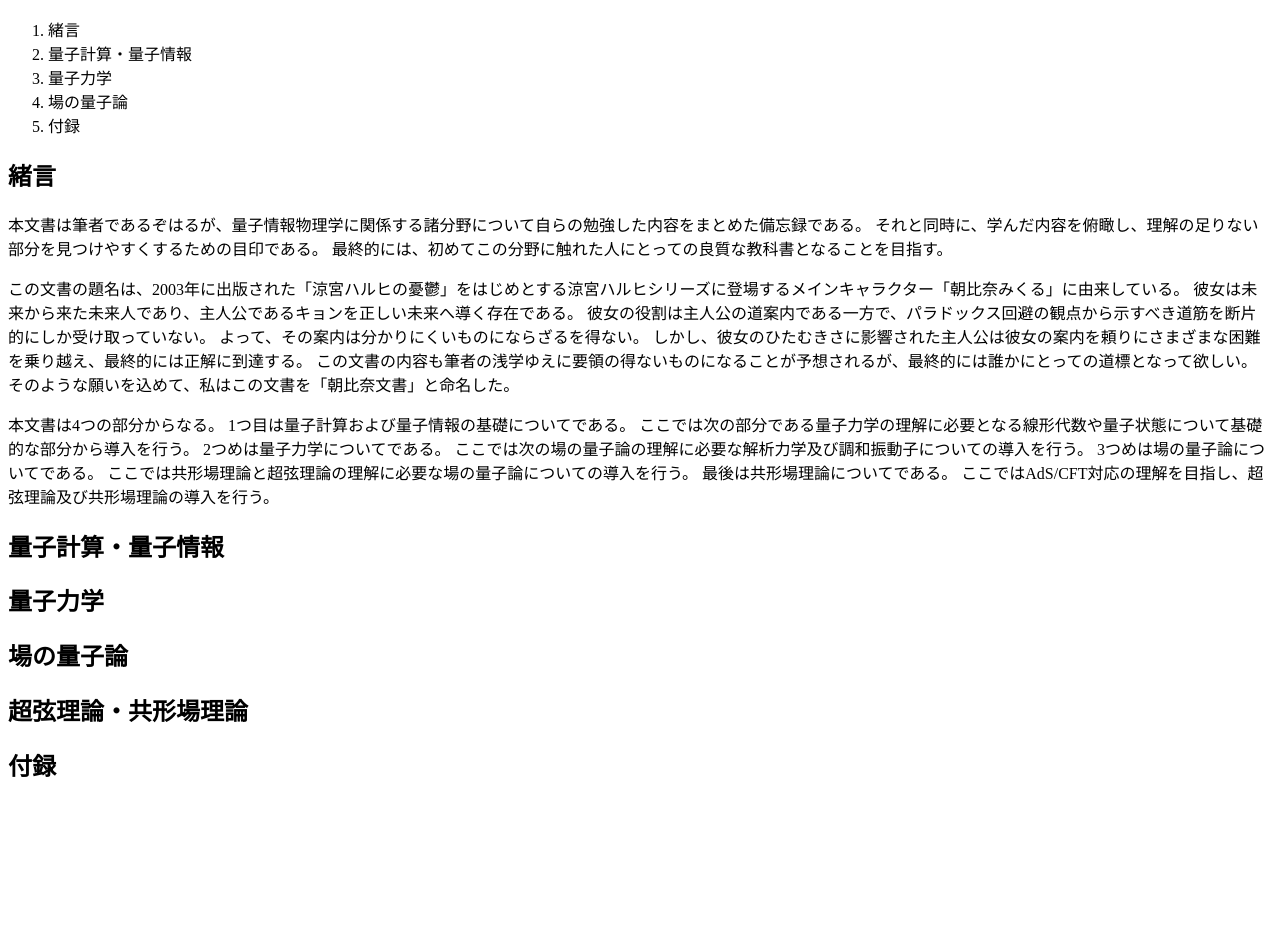
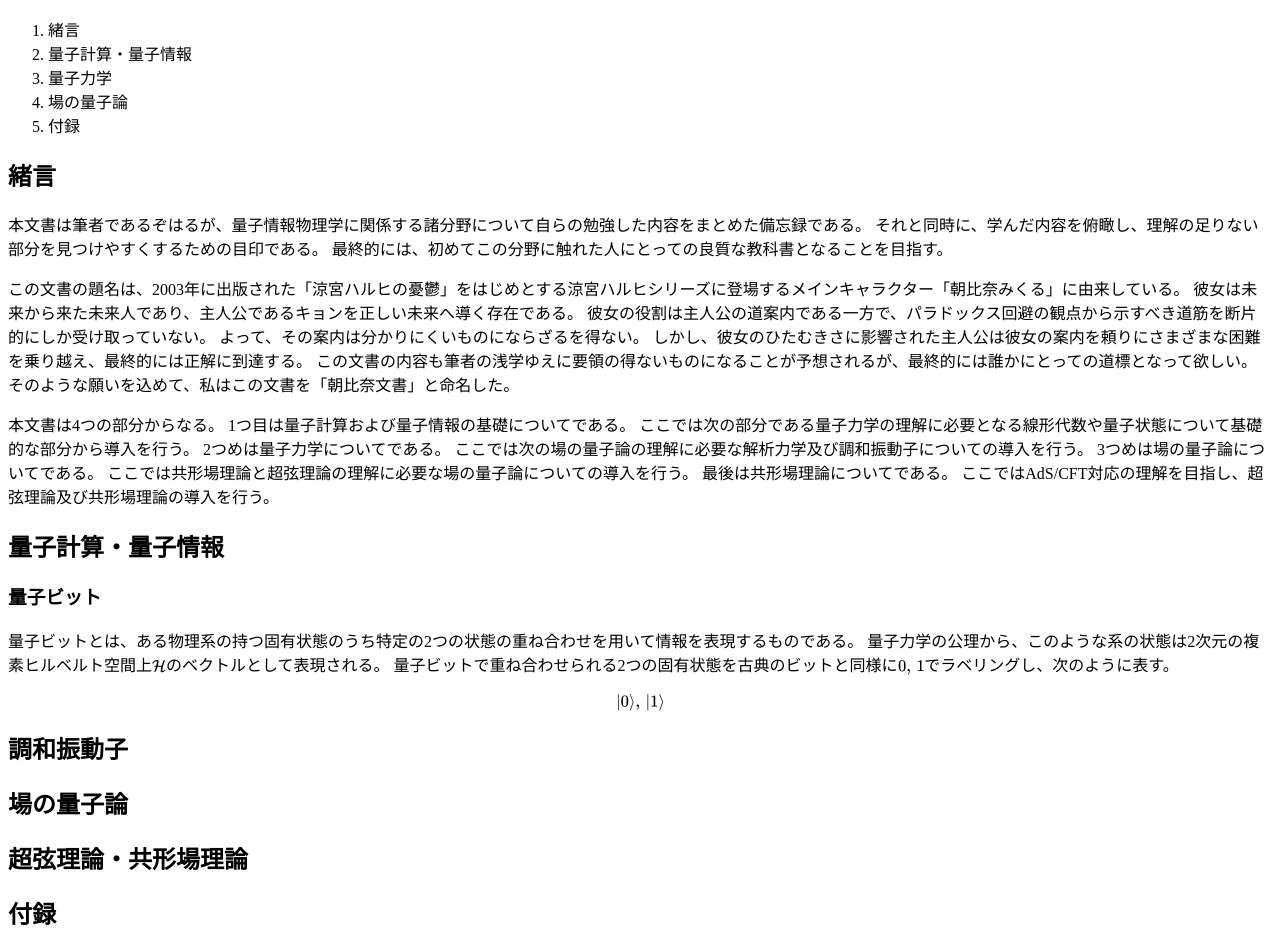
Before and after one commit to zohar0729/zohar0729.github.io, a plain HTML site: page contents/asahina.html in a window 1280 px wide. Shown: the part 127-1077 px from the top of the page. Before the commit the page ends 929 px from the top, so only its background shows below. Drawn offline with nearby package versions, Linux system fonts and the light colour scheme.

Commit message:
コンテンツ一覧も更新した

```diff
--- a/contents/asahina.html
+++ b/contents/asahina.html
@@ -48,8 +48,25 @@
                 ここではAdS/CFT対応の理解を目指し、超弦理論及び共形場理論の導入を行う。
             </p>
         </section>
-        <h2>量子計算・量子情報</h2>
-        <h2>量子力学</h2>
+        <section>
+            <h2>量子計算・量子情報</h2>
+            <!-- 量子ビットについて -->
+            <section>
+                <h3>量子ビット</h3>
+                <p>
+                    量子ビットとは、ある物理系の持つ固有状態のうち特定の2つの状態の重ね合わせを用いて情報を表現するものである。
+                    量子力学の公理から、このような系の状態は2次元の複素ヒルベルト空間上\(\mathcal{H}\)のベクトルとして表現される。
+                    量子ビットで重ね合わせられる2つの固有状態を古典のビットと同様に\(0,\,1\)でラベリングし、次のように表す。
+                    \[
+                        \require{physics}
+                        \ket{0},\,\ket{1}
+                    \]
+                </p>
+            </section>
+            <!-- 量子ゲートについて -->
+            <!-- 量子測定について -->
+        </section>
+        <h2>調和振動子</h2>
         <h2>場の量子論</h2>
         <h2>超弦理論・共形場理論</h2>
         <h2>付録</h2>
```
Also changed, not shown: index.html (+7 -2 lines).
